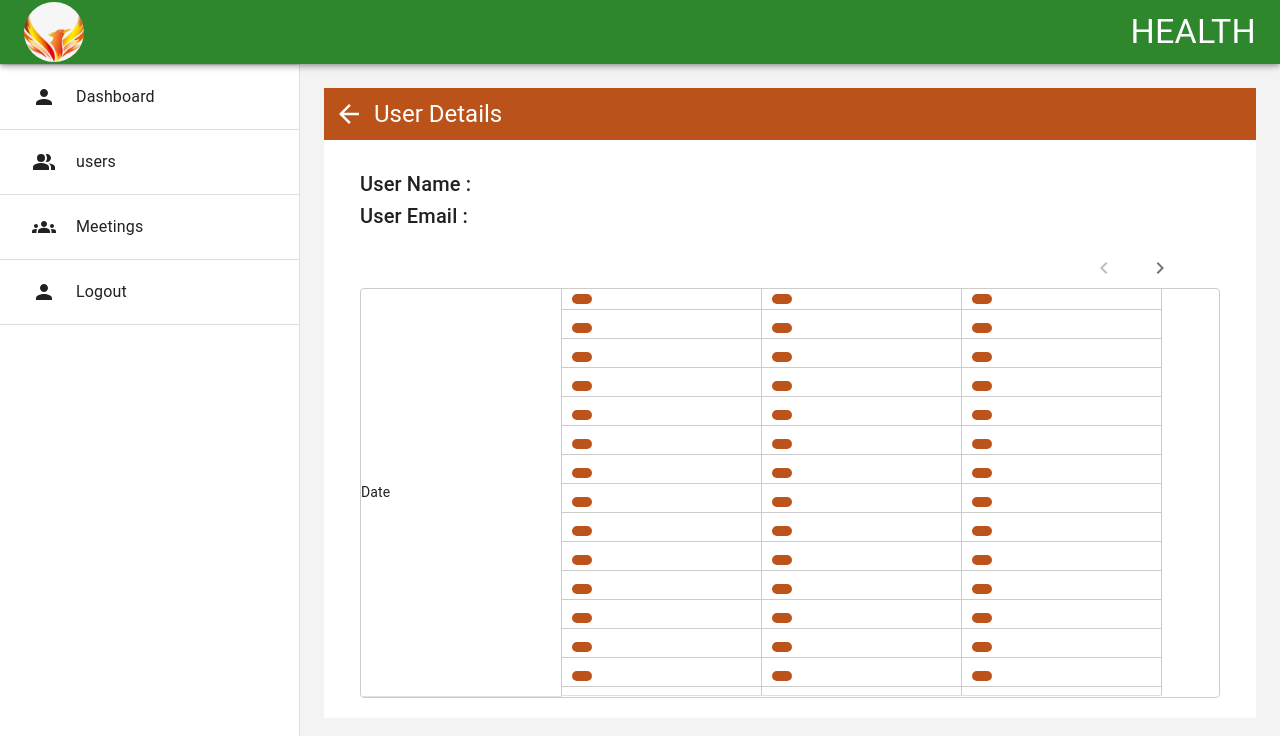
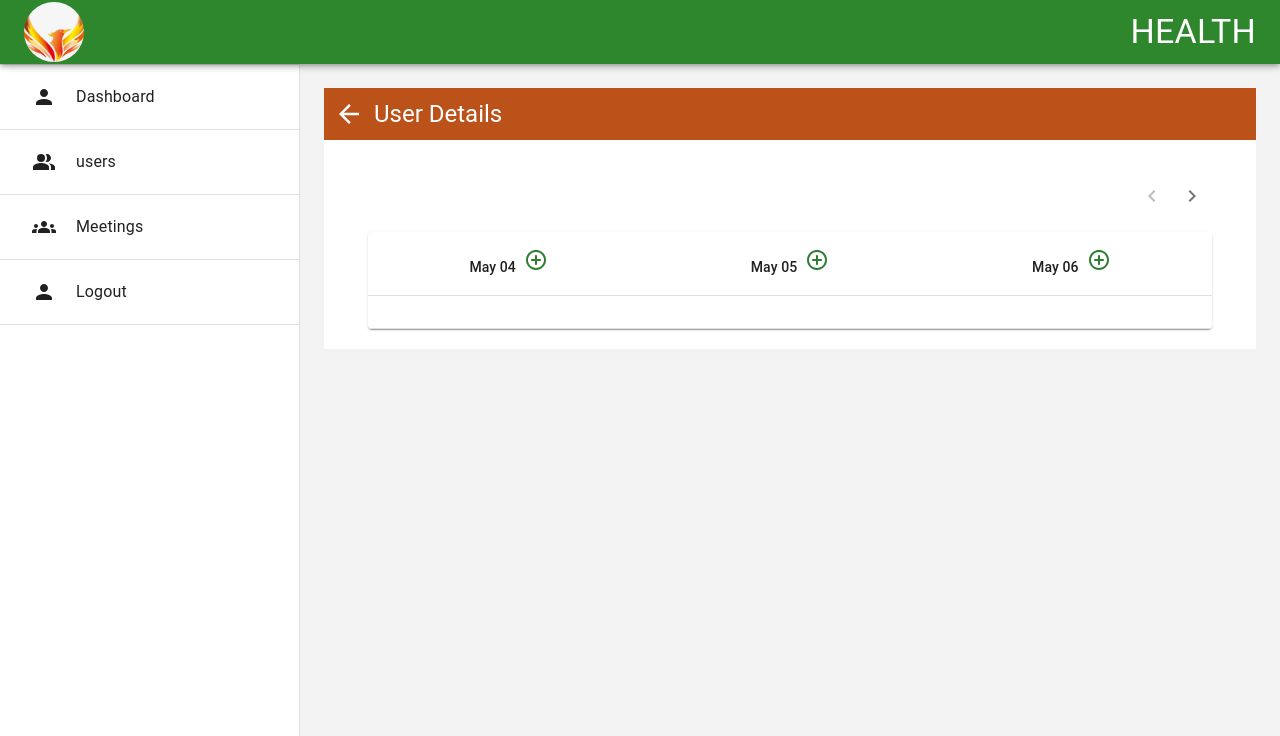
Before and after one commit to preeti9667/frontend, a Next.js app: page /admin/users/1/details in a window 1280 px wide. Shown: the top 736 px of the page. Built offline with nearby package versions, Linux system fonts and the light colour scheme.

Commit message:
fix table

```diff
--- a/src/app/admin/users/components/Mod.tsx
+++ b/src/app/admin/users/components/Mod.tsx
@@ -1,347 +1,185 @@
 "use client";
-import React, { useEffect, useRef, useState } from "react";
 import {
-  Box,
-  Button,
-  Dialog,
-  DialogTitle,
-  DialogContent,
-  DialogActions,
-  TextField,
-  Table,
-  TableHead,
-  TableRow,
-  TableCell,
-  TableBody,
-  IconButton,
-  Typography,
-  Paper,
+  Box, Button, Dialog, DialogTitle, DialogContent, DialogActions,
+  TextField, Table, TableHead, TableRow, TableCell, TableBody,
+  IconButton, Typography, Paper
 } from "@mui/material";
 import EditIcon from "@mui/icons-material/Edit";
 import DeleteIcon from "@mui/icons-material/Delete";
 import KeyboardArrowLeftIcon from '@mui/icons-material/KeyboardArrowLeft';
 import KeyboardArrowRightIcon from '@mui/icons-material/KeyboardArrowRight';
 import AddCircleOutlineRoundedIcon from '@mui/icons-material/AddCircleOutlineRounded';
-import TextDraft from "../../components/Textdraft";
-
-
+import React, { useState } from "react";
 import { useDispatch, useSelector } from "react-redux";
+import moment from "moment";
+import MyEditor from "../../components/Textdraft";
 import { addNote, removeNote } from "@/customStore/userSlice";
-import { ContentState, convertFromRaw, RawDraftContentState } from "draft-js";
-import moment from "moment";
-
 type Note = {
   text: string;
   time: string;
 };
 
-const NotesTableByDate: React.FC = () => {
+const NotesTableByDate = () => {
   const dispatch = useDispatch();
-//  const list  = useSelector((state: any) => state.notes);
-//  console.log(list)
+  const notesByDate = useSelector((state: any) => state.notes);
 
   const today = new Date();
-  const [page, setPage] = useState(0); // 0 = first 7 days, 1 = next 7
+  const get14Days = (start: Date): string[] => {
+    return Array.from({ length: 14 }, (_, i) => {
+      const d = new Date(start);
+      d.setDate(start.getDate() + i);
+      return moment(d).format("YYYY-MM-DD");
+    });
+  };
+
+  const allDates = get14Days(today);
+  const [page, setPage] = useState(0);
+  const visibleDates = allDates.slice(page * 3, page * 3 + 3);
+
   const [open, setOpen] = useState(false);
-  const [selectedDateIndex, setSelectedDateIndex] = useState<number | null>(null);
+  const [selectedDate, setSelectedDate] = useState<string | null>(null);
   const [textInput, setTextInput] = useState("");
   const [timeInput, setTimeInput] = useState("");
   const [editingIndex, setEditingIndex] = useState<number | null>(null);
-  const [notes, setNotes] = useState<Note[][]>(Array(14).fill([]).map(() => []));
-  // const [openDialog, setOpenDialog] = useState(false);
-  const [error, setError] = useState('');
+  const [error, setError] = useState("");
 
-  const get14Days = (start: Date): Date[] => {
-    const days: Date[] = [];
-    for (let i = 0; i < 14; i++) {
-      const date = new Date(start);
-      date.setDate(start.getDate() + i);
-      days.push(date);
-    }
-    return days;
-  };
-
-  const allDates = get14Days(today);
-  const visibleDates = allDates.slice(page * 3, page * 3 + 3);
-
-  const handleOpenDialog = (globalIndex: number) => {
-    setSelectedDateIndex(globalIndex);
-    // setTextInput("");
+  const handleOpenDialog = (date: string) => {
+    setSelectedDate(date);
+    setTextInput("");
     setTimeInput("");
     setEditingIndex(null);
+    setError("");
     setOpen(true);
   };
 
-  const handleEdit = (globalIndex: number, noteIndex: number) => {
-    const note = notes[globalIndex][noteIndex];
-    setSelectedDateIndex(globalIndex);
+  const handleEdit = (date: string, index: number, note: Note) => {
+    setSelectedDate(date);
     setTextInput(note.text);
     setTimeInput(note.time);
-    setEditingIndex(noteIndex);
-
+    setEditingIndex(index);
     setOpen(true);
   };
 
-
+  const handleDelete = (date: string, index: number) => {
+    dispatch(removeNote({ date, index }));
+  };
 
   const handleSubmit = () => {
-    if (selectedDateIndex !== null) {
-      const updatedNotes = [...notes];
-      const newNote = { text: textInput, time: timeInput };
-
-      if(timeInput === ""){
-       return setError("Time is required");
+    if (!timeInput) {
+      setError("Time is required");
+      return;
     }
 
+    if (selectedDate) {
+      const note = { text: textInput, time: timeInput };
       if (editingIndex !== null) {
-        updatedNotes[selectedDateIndex][editingIndex] = newNote;
-      } else {
-        updatedNotes[selectedDateIndex].push(newNote);
+        // For simplicity, remove and add again
+        dispatch(removeNote({ date: selectedDate, index: editingIndex }));
       }
-
-      // const dates = visibleDates.map((date) => moment(date).format("YYYY-MM-DD"));
-      // const selectedDate = dates[selectedDateIndex];
-      // dispatch(addNote({ date: selectedDate, note: { text: textInput, time: timeInput } }));
-
-      dispatch(addNote({
-        note: { text: textInput, time: timeInput },
-        date: ""
-      }));
-
-      setNotes(updatedNotes);
-
-
+      dispatch(addNote({ date: selectedDate, note }));
     }
-
-
 
     setOpen(false);
     setTextInput("");
     setTimeInput("");
     setEditingIndex(null);
-
   };
-
-
-
-
-
-
-  // const globalIndex = page * 5 + i;
-
-
-
-  // useEffect(() => {
-  //   dispatch(load());
-  // }, [dispatch,]);
-
-  const notesByDate: { [date: string]: { time: string; text: string }[] } = useSelector((state: any) => state.notes);
-
-
-
 
   const formatDraftContent = (rawString: string) => {
     try {
       const raw = JSON.parse(rawString);
-      const blocks = raw.blocks;
-
       return (
         <Box sx={{ padding: "0 10px 10px" }}>
-          {blocks.map((block: any, i: number) => {
-            // const styledContent = applyInlineStyles(block.text, block.inlineStyleRanges);
-
+          {raw.blocks.map((block: any, i: number) => {
             switch (block.type) {
-
               case "header-one":
-                return <Typography key={i} variant="h3">
-                  {/* {styledContent} */}
-                  {block.text}
-                </Typography>;
-              case "header-two":
-                return <Typography key={i} variant="h5">
-                  {block.text}</Typography>;
-              case "header-three":
-                return <Typography key={i} variant="h6">{block.text}</Typography>;
+                return <Typography key={i} variant="h5">{block.text}</Typography>;
               case "unordered-list-item":
                 return <li key={i}>{block.text}</li>;
-              case "ordered-list-item":
-                return <ol key={i}><li>{block.text}</li></ol>;
               default:
                 return <Typography key={i} variant="body2">{block.text}</Typography>;
             }
           })}
         </Box>
       );
-    } catch (error) {
-      return <Typography variant="body2">{rawString}</Typography>;
+    } catch {
+      return <Typography>{rawString}</Typography>;
     }
   };
 
-// console.log(formatDraftContent(textInput))
-
-
-
   return (
-    <Box sx={{ mt: 1, px: 2 }}>
-      <Box>
-
-
-
-
-
-      <Typography variant="h6" >User Name :</Typography>
-      <Typography variant="h6" sx={{mb:2}}>User Email :</Typography>
-
-
-      <Box textAlign="center" sx={{textAlign:'end', mr:5}}>
-
+    <Box sx={{ mt: 2, px: 3 }}>
+      <Box textAlign="right" mb={2}>
         <IconButton onClick={() => setPage((p) => Math.max(p - 1, 0))} disabled={page === 0}>
           <KeyboardArrowLeftIcon />
         </IconButton>
-      <IconButton onClick={() => setPage((p) => Math.min(p + 1, Math.ceil(notes.length / 3) - 1))}
-       disabled={page === Math.ceil(notes.length / 3) - 1}
-       sx={{ ml: 2 }}>
+        <IconButton onClick={() => setPage((p) => Math.min(p + 1, 3))} disabled={page >= 3}>
           <KeyboardArrowRightIcon />
         </IconButton>
       </Box>
 
-      </Box>
-
-      {/* Table */}
-      <Paper elevation={0} sx={{border:'1px solid #ccc'}}>
+      <Paper elevation={1}>
         <Table>
-          {/* <TableHead> */}
+          <TableHead>
             <TableRow>
-              <TableCell sx={{ borderRight:'1px solid #ccc',width:'200px', padding:"inherit"}}>Date</TableCell>
-{/*
-              {Object.entries(notesByDate).map(([date, notes], index) => (
-                  const globalIndex = page * 3 + i;
-
-
-
-
-
-<Box>
-
- <Box>
- <Typography variant="body2" sx={{display:"flex", alignItems:"center", justifyContent:"center", gap:"10px"}}>
-   {date}
+              {visibleDates.map((date) => (
+                <TableCell key={date} align="center">
+                  <Typography variant="subtitle2">
+                    {moment(date).format("MMM DD")}
+                    <AddCircleOutlineRoundedIcon
+                      onClick={() => handleOpenDialog(date)}
+                      color="success"
+                      sx={{ ml: 1, cursor: "pointer" }}
+                    />
                   </Typography>
- <AddCircleOutlineRoundedIcon
-         onClick={() => handleOpenDialog(page * 3 + index)}
-
-          color="success"
-           sx={{cursor:'pointer'}}/>
- </Box>
-
-</Box>
+                </TableCell>
               ))}
             </TableRow>
-          </TableHead> */}
-
-
-            {/* Notes Row (display notes vertically under each date) */}
+          </TableHead>
+          <TableBody>
             <TableRow>
-              {visibleDates.map((_, i) => {
-                const globalIndex = page * 3 + i;
-                // const dayNotes = notesByDate[globalIndex];
-
-
-
-
-
-
-
-                    {/* {notes[globalIndex].map((note:any, index: number) => (
-                      <Box key={index} mb={1} sx={{borderBottom:'1px solid #ccc',}}>
-                        <Box sx={{margin:'0 10px'}}>
-
-
-                        <Box sx={{ display: "flex", gap:"10px", alignItems:"center" , padding:"5px 10px"}}>
-                        <Typography variant="body2" sx={{backgroundColor:"var(--text-color)", padding:"5px 10px", borderRadius:"20px",color:'white'}}
-                        >{note.time}
-                        </Typography>
-
-                        <IconButton size="small"  sx={{border:'1px solid green',}}
-                        onClick={() => handleEdit(globalIndex, index)}
-                        color="success">
+              {visibleDates.map((date) => (
+                <TableCell key={date} sx={{ verticalAlign: "top" }}>
+                  {(notesByDate[date] || []).map((note: Note, idx: number) => (
+                    <Box key={idx} mb={2} sx={{ borderBottom: "1px solid #ccc", pb: 1 }}>
+                      <Box display="flex" alignItems="center" justifyContent="space-between">
+                        <Typography variant="caption" color="primary">{note.time}</Typography>
+                        <Box>
+                          <IconButton size="small" color="success" onClick={() => handleEdit(date, idx, note)}>
                             <EditIcon fontSize="small" />
                           </IconButton>
-                        <IconButton size="small" sx={{border:'1px solid red',}}
-                        onClick={() =>
-                           handleRemove(globalIndex, index) }
-                           color="error"
-                           >
+                          <IconButton size="small" color="error" onClick={() => handleDelete(date, idx)}>
                             <DeleteIcon fontSize="small" />
                           </IconButton>
                         </Box>
                       </Box>
-
-                        {
-                          formatDraftContent(note.text)
-                        }
-
-
-                      </Box>
-                    ))} */}
-
-
-
-         return (
-           <TableCell sx={{ verticalAlign: "top" , borderRight:'1px solid #ccc',width:'200px', padding:"inherit"}}>
-
-           {notes.map((note: any, index: number) => (
-             <Box key={index} mb={1} sx={{borderBottom:'1px solid #ccc',}}>
-               <Box sx={{margin:'0 10px'}}></Box>
-
-
-               <Box sx={{ display: "flex", gap:"10px", alignItems:"center" , padding:"5px 10px"}}>
-               <Typography variant="body2" sx={{backgroundColor:"var(--text-color)", padding:"5px 10px", borderRadius:"20px",color:'white'}}
-               >{note.time}
-               </Typography>
-           </Box>
-
-               {
-                 formatDraftContent(note.text)
-               }
-
-
-
+                      {formatDraftContent(note.text)}
                     </Box>
                   ))}
-           </TableCell>)
-                })}
-
+                </TableCell>
+              ))}
             </TableRow>
-                </TableRow>
+          </TableBody>
         </Table>
       </Paper>
 
-      {/* Dialog */}
       <Dialog open={open} onClose={() => setOpen(false)} fullWidth maxWidth="sm">
-        <DialogTitle sx={{backgroundColor: "var(--text-color)", color: "white"}}>{editingIndex !== null ? "Edit Note" : "Add Note"}</DialogTitle>
+        <DialogTitle>{editingIndex !== null ? "Edit Note" : "Add Note"}</DialogTitle>
         <DialogContent>
-        <Box sx={{display:"flex", flexDirection:"column"}}>
           <TextField
             label="Time"
             type="time"
             fullWidth
-            sx={{width:"150px"}}
-            margin="normal"
             value={timeInput}
             onChange={(e) => setTimeInput(e.target.value)}
-            InputLabelProps={{
-              shrink: true,
-            }}
+            sx={{ my: 2, width: 200 }}
           />
-          {<Typography sx={{color:"red", paddingBottom:"10px"}}>{error}</Typography>}
-          </Box>
-        <TextDraft  value={textInput} onChange={(e) => setTextInput(e)}/>
-
+          {error && <Typography color="error">{error}</Typography>}
+          <MyEditor value={textInput} onChange={(val) => setTextInput(val)} />
         </DialogContent>
         <DialogActions>
-          <Button onClick={() => setOpen(false)}  sx={{ textTransform: "none", }}>Cancel</Button>
-          <Button variant="contained" onClick={handleSubmit} sx={{ textTransform: "none", backgroundColor: "green" }}>
+          <Button onClick={() => setOpen(false)}>Cancel</Button>
+          <Button variant="contained" onClick={handleSubmit}>
             {editingIndex !== null ? "Save" : "Add"}
           </Button>
         </DialogActions>
@@ -351,9 +189,3 @@ const NotesTableByDate: React.FC = () => {
 };
 
 export default NotesTableByDate;
-
-
-
-function load(): any {
-  throw new Error("Function not implemented.");
-}
```
Lines whose indentation alone changed are shown as unchanged.
